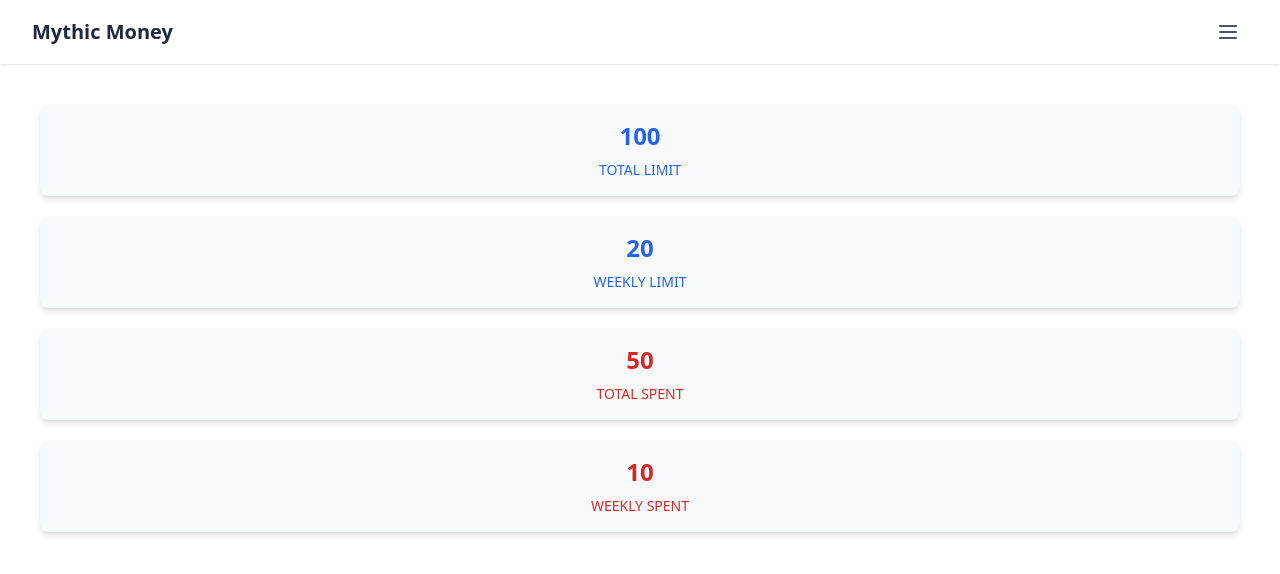
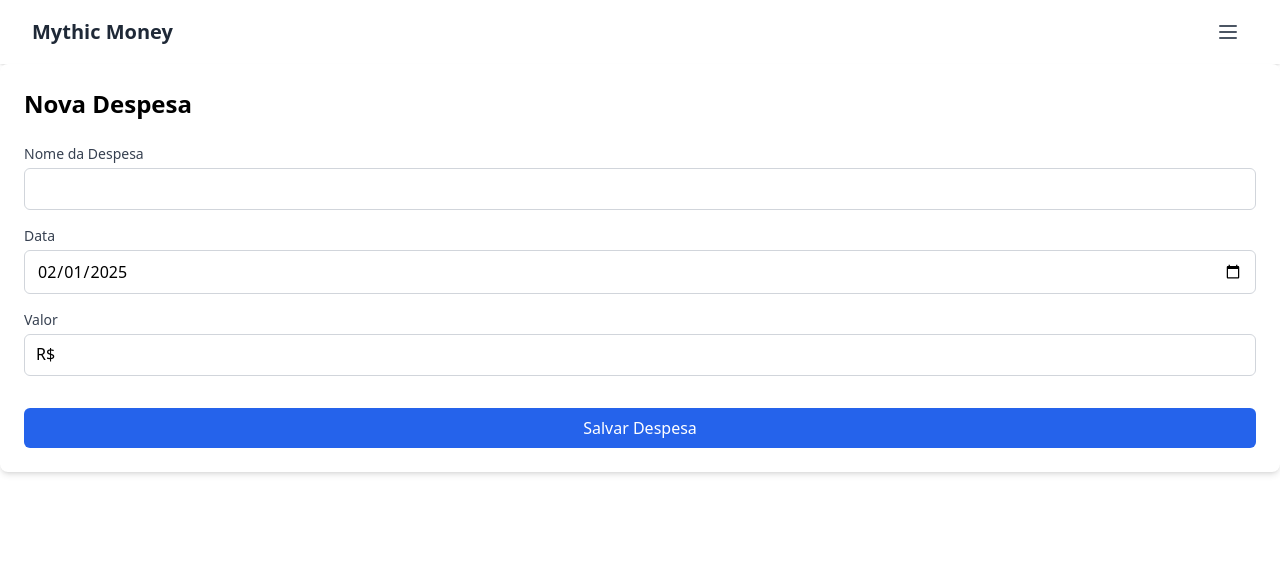
Before and after one commit to charles-dias/mythic-money-app, an Angular app: page /expenses/new in a window 1280 px wide. Before the commit this address led to /. Shown: the top 574 px of the page. Built offline with nearby package versions, Linux system fonts and the light colour scheme.

Commit message:
feat: implement expense form component and service, update routing and app structure

```diff
--- a/package.json
+++ b/package.json
@@ -3,7 +3,7 @@
   "version": "0.0.0",
   "scripts": {
     "ng": "ng",
-    "dev": "ng serve",
+    "dev": "node get-ip.js && ng serve --host=0.0.0.0 --port=4200",
     "build": "ng build",
     "watch": "ng build --watch --configuration development",
     "test": "ng test"
--- a/src/app/app.component.html
+++ b/src/app/app.component.html
@@ -1,2 +1,2 @@
 <app-nav-header></app-nav-header>
-<app-home />
+<router-outlet></router-outlet>
--- a/src/app/app.component.ts
+++ b/src/app/app.component.ts
@@ -1,11 +1,11 @@
 import { Component } from '@angular/core';
 import { NavHeaderComponent } from '@shared/components/nav-header/nav-header.component';
-import { HomeComponent } from '@features/home/components/home.component';
+import { RouterOutlet } from '@angular/router';
 
 @Component({
   selector: 'app-root',
   standalone: true,
-  imports: [NavHeaderComponent, HomeComponent],
+  imports: [NavHeaderComponent, RouterOutlet],
   templateUrl: './app.component.html',
 })
 export class AppComponent {}
--- a/src/app/app.routes.ts
+++ b/src/app/app.routes.ts
@@ -2,9 +2,29 @@ import { Routes } from '@angular/router';
 import { HomeComponent } from '@features/home/components/home.component';
 import { WidgetComponent } from '@features/widget/components/widget.component';
 import { AppComponent } from '@app/app.component';
+import { ExpenseFormComponent } from './features/expenses/components/expense-form/expense-form.component';
 
 export const routes: Routes = [
-  { path: 'home', component: HomeComponent },
-  { path: 'about', component: AppComponent },
-  { path: 'widget-component', component: WidgetComponent },
+  {
+    path: 'home',
+    component: HomeComponent,
+    data: {
+      label: 'Home',
+      icon: 'home-icon',
+      order: 0,
+    },
+  },
+  {
+    path: 'expenses/new',
+    component: ExpenseFormComponent,
+    data: {
+      label: 'New expense',
+      icon: 'expense-icon',
+      order: 1,
+    },
+  },
+  {
+    path: '**',
+    redirectTo: '/home',
+  },
 ];
--- a/src/app/core/services/menu-service.ts
+++ b/src/app/core/services/menu-service.ts
@@ -15,14 +15,18 @@ export class MenuService {
           route.path !== '**' &&
           route.path !== ''
       )
-      .map((route) => `/${route.path}` as AppRoutes);
+      .sort((a, b) => (a.data?.['order'] || 0) - (b.data?.['order'] || 0))
+      .map((route) => ({
+        label: route.data?.['label'] || this.formatLabel(route.path),
+        route: `/${route.path}` as AppRoutes,
+        icon: route.data?.['icon'],
+      }));
 
-    return validRoutes.map((route) => ({
-      label: this.formatLabel(route),
-      route,
-    }));
+    return validRoutes;
   }
 
+  // Seu método formatLabel atual continua o mesmo,
+  // mas agora só será usado quando não houver label customizado
   private formatLabel(route: string): string {
     return route
       .replace('/', '')
--- /dev/null
+++ b/src/app/features/expenses/components/expense-form/expense-form.component.html
@@ -0,0 +1,67 @@
+<div class="p-6 bg-white rounded-lg shadow-md">
+  <h2 class="text-2xl font-semibold mb-6">Nova Despesa</h2>
+
+  <form [formGroup]="expenseForm" (ngSubmit)="onSubmit()" class="space-y-4">
+    <!-- Nome -->
+    <div>
+      <label for="name" class="block text-sm font-medium text-gray-700 mb-1">
+        Nome da Despesa
+      </label>
+      <input
+        type="text"
+        id="name"
+        formControlName="name"
+        class="w-full px-3 py-2 border border-gray-300 rounded-md focus:outline-none focus:ring-2 focus:ring-blue-500"
+        [class.border-red-500]="isFieldInvalid('name')"
+      />
+      <span *ngIf="isFieldInvalid('name')" class="text-sm text-red-500">
+        Nome é obrigatório
+      </span>
+    </div>
+
+    <!-- Data -->
+    <div>
+      <label for="date" class="block text-sm font-medium text-gray-700 mb-1">
+        Data
+      </label>
+      <input
+        type="date"
+        id="date"
+        formControlName="date"
+        class="w-full px-3 py-2 border border-gray-300 rounded-md focus:outline-none focus:ring-2 focus:ring-blue-500"
+      />
+    </div>
+
+    <!-- Valor -->
+    <div>
+      <label for="amount" class="block text-sm font-medium text-gray-700 mb-1">
+        Valor
+      </label>
+      <div class="relative">
+        <span class="absolute left-3 top-2">R$</span>
+        <input
+          type="text"
+          id="amount"
+          formControlName="amount"
+          (input)="onAmountInput($event)"
+          class="w-full pl-8 pr-3 py-2 border border-gray-300 rounded-md focus:outline-none focus:ring-2 focus:ring-blue-500"
+          [class.border-red-500]="isFieldInvalid('amount')"
+        />
+      </div>
+      <span *ngIf="isFieldInvalid('amount')" class="text-sm text-red-500">
+        Valor é obrigatório
+      </span>
+    </div>
+
+    <!-- Botão Submit -->
+    <div class="pt-4">
+      <button
+        type="submit"
+        class="w-full bg-blue-600 text-white py-2 px-4 rounded-md hover:bg-blue-700 focus:outline-none focus:ring-2 focus:ring-blue-500"
+        [disabled]="expenseForm.invalid"
+      >
+        Salvar Despesa
+      </button>
+    </div>
+  </form>
+</div>
--- /dev/null
+++ b/src/app/features/expenses/components/expense-form/expense-form.component.ts
@@ -0,0 +1,64 @@
+// features/expenses/components/expense-form/expense-form.component.ts
+import { Component } from '@angular/core';
+import { CommonModule } from '@angular/common';
+import {
+  FormBuilder,
+  FormGroup,
+  ReactiveFormsModule,
+  Validators,
+} from '@angular/forms';
+
+@Component({
+  selector: 'app-expense-form',
+  standalone: true,
+  imports: [CommonModule, ReactiveFormsModule],
+  templateUrl: './expense-form.component.html',
+})
+export class ExpenseFormComponent {
+  expenseForm: FormGroup;
+
+  constructor(private fb: FormBuilder) {
+    this.expenseForm = this.fb.group({
+      name: ['', [Validators.required]],
+      date: [new Date().toISOString().split('T')[0], [Validators.required]],
+      amount: ['', [Validators.required]],
+    });
+  }
+
+  isFieldInvalid(fieldName: string): boolean {
+    const field = this.expenseForm.get(fieldName);
+    return field ? field.invalid && (field.dirty || field.touched) : false;
+  }
+
+  onAmountInput(event: Event): void {
+    const input = event.target as HTMLInputElement;
+    let value = input.value.replace(/\D/g, '');
+
+    // Converte para número e divide por 100 para ter os centavos
+    const amount = Number(value) / 100;
+
+    // Formata o valor com duas casas decimais
+    input.value = amount.toLocaleString('pt-BR', {
+      minimumFractionDigits: 2,
+      maximumFractionDigits: 2,
+    });
+
+    // Atualiza o valor no formulário (mantendo apenas números)
+    this.expenseForm.patchValue({ amount: amount }, { emitEvent: false });
+  }
+
+  onSubmit(): void {
+    if (this.expenseForm.valid) {
+      const formValue = this.expenseForm.value;
+
+      const expense = {
+        name: formValue.name,
+        date: new Date(formValue.date),
+        amount: formValue.amount,
+      };
+
+      console.log('Despesa a ser salva:', expense);
+      // Aqui você chamaria seu serviço para salvar a despesa
+    }
+  }
+}
--- /dev/null
+++ b/src/app/features/expenses/services/expense.service.ts
@@ -0,0 +1,24 @@
+// features/expenses/services/expense.service.ts
+import { Injectable } from '@angular/core';
+import { Observable, of } from 'rxjs';
+import { Expense } from '@shared/interfaces/expense.interface';
+
+@Injectable({
+  providedIn: 'root',
+})
+export class ExpenseService {
+  private expenses: Expense[] = [];
+
+  addExpense(expense: Expense): Observable<Expense> {
+    const newExpense = {
+      ...expense,
+      id: crypto.randomUUID(),
+    };
+    this.expenses.push(newExpense);
+    return of(newExpense);
+  }
+
+  getExpenses(): Observable<Expense[]> {
+    return of(this.expenses);
+  }
+}
```
Also changed, not shown: get-ip.js (added, +15 -0 lines), src/app/shared/interfaces/expense.interface.ts (added, +7 -0 lines).
